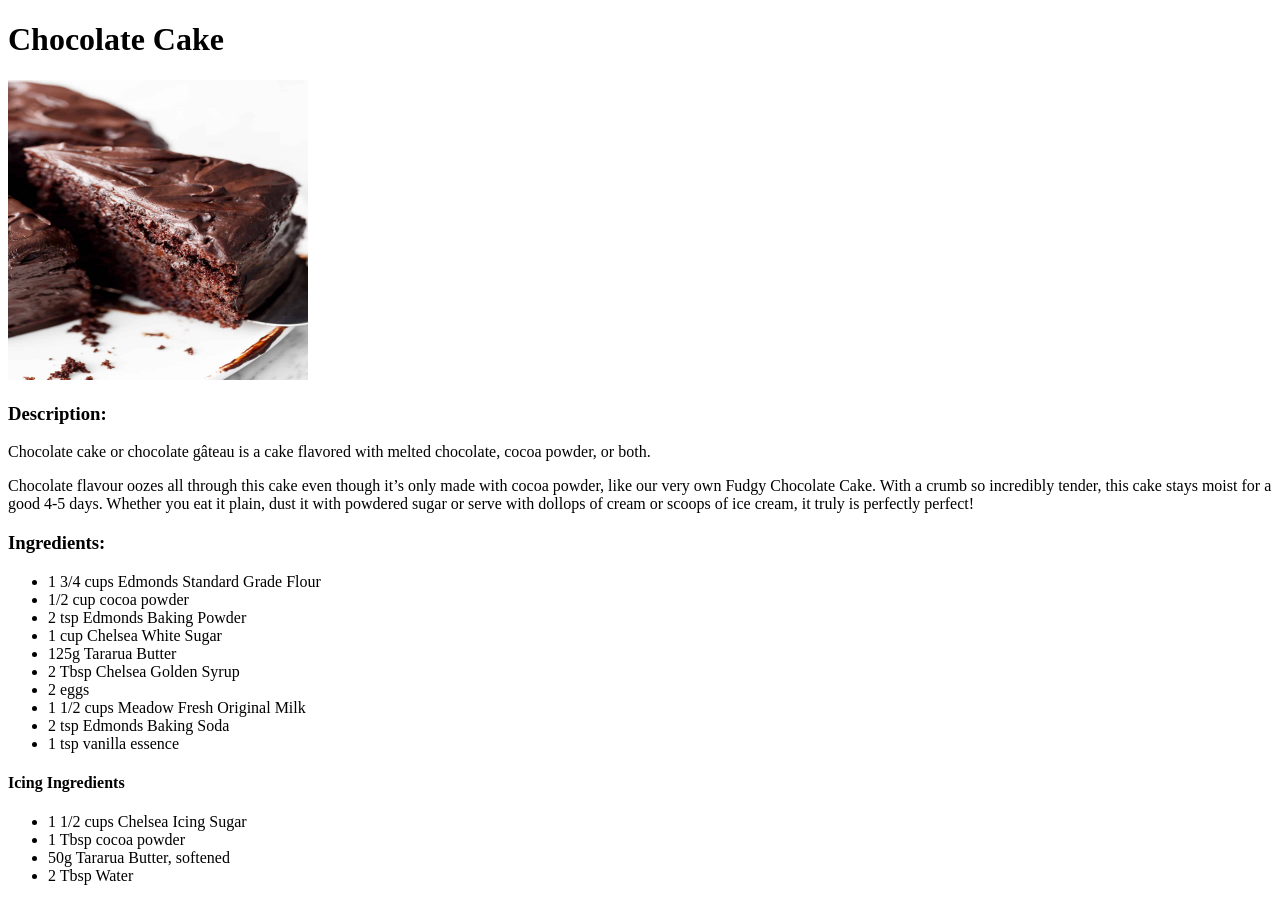
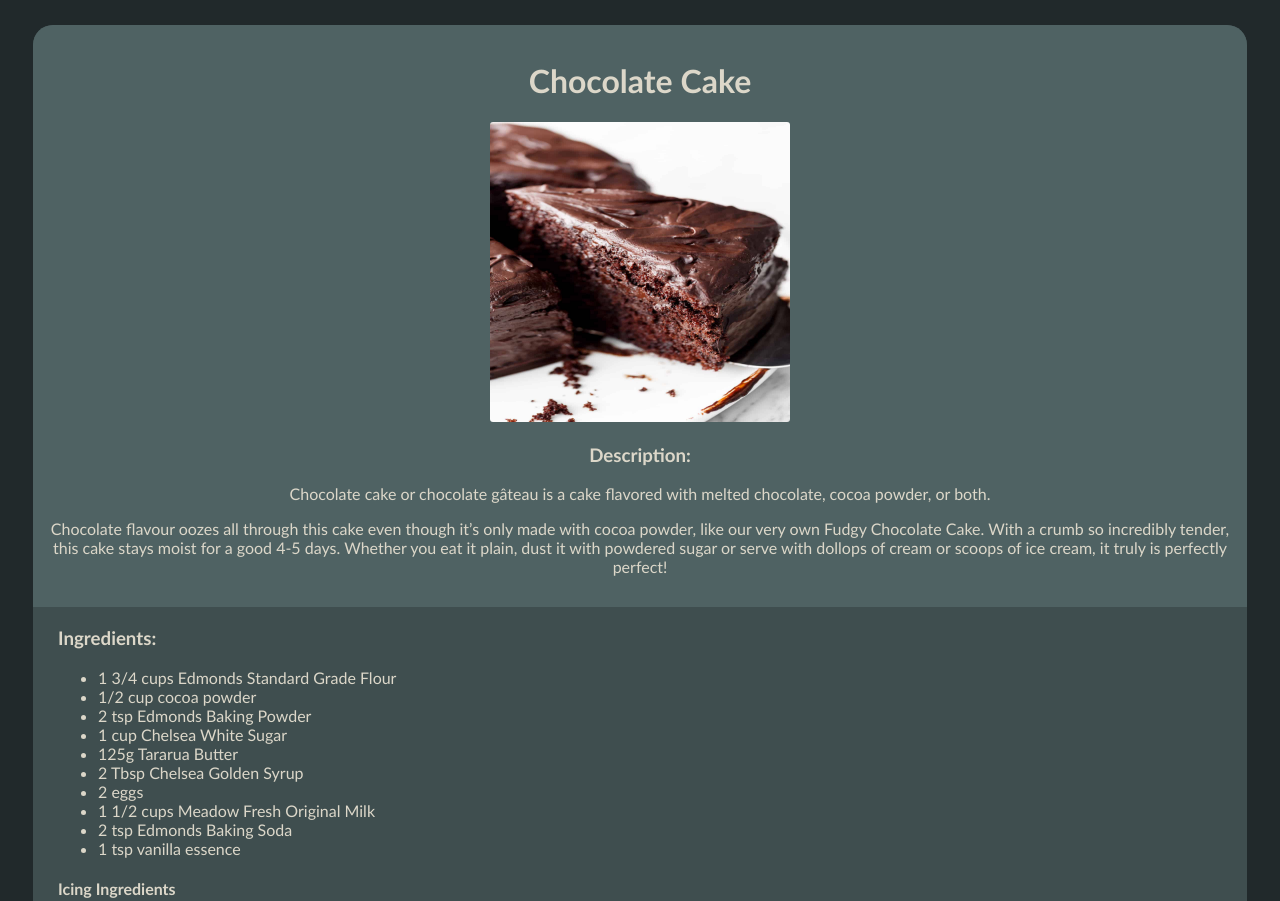
Before and after one commit to inTheShadoo/odin-recipes, a plain HTML site: page recipes/chocolate-cake.html in a window 1280 px wide. Shown: the top 901 px of the page. Drawn offline with Linux system fonts and the light colour scheme.

Commit message:
created DIVs, classes, and linked to stylesheet

```diff
--- a/recipes/chocolate-cake.html
+++ b/recipes/chocolate-cake.html
@@ -3,10 +3,13 @@
   <head>
     <meta charset="UTF-8">
     <title>Chocolate Cake</title>
+    <link rel="stylesheet" href="../stylesheet.css">
   </head>
 
   <body>
-	<h1>Chocolate Cake</h1>
+    <div class="recipe-box">
+        <div class="title-box">
+	<h1 >Chocolate Cake</h1>
     <img src="../images/chocolate-cake.jpg" alt="Chocolate Cake" height="300" width="300">
     <h3>
         Description:
@@ -20,6 +23,7 @@
         like our very own Fudgy Chocolate Cake. With a crumb so incredibly tender, this cake stays moist for a good 4-5 days.
         Whether you eat it plain, dust it with powdered sugar or serve with dollops of cream or scoops of ice cream, it truly is perfectly perfect!
     </p>
+    </div>
     <h3>
         Ingredients:
     </h3>
@@ -54,6 +58,7 @@
         <li>for the Icing:Place all icing ingredients in a medium bowl. Beat on low to combine, then increase speed to high and beat until smooth and creamy. Spread onto cooled cake.</li>
     </ol>
     <a href ="../index.html"><h5>Return to main menu</h5></a>
+    </div>
   </body>
 
 </html>
```
Also changed, not shown: index.html (+6 -2 lines), recipes/brownies.html (+8 -1 lines), recipes/cookies.html (+5 -0 lines).
